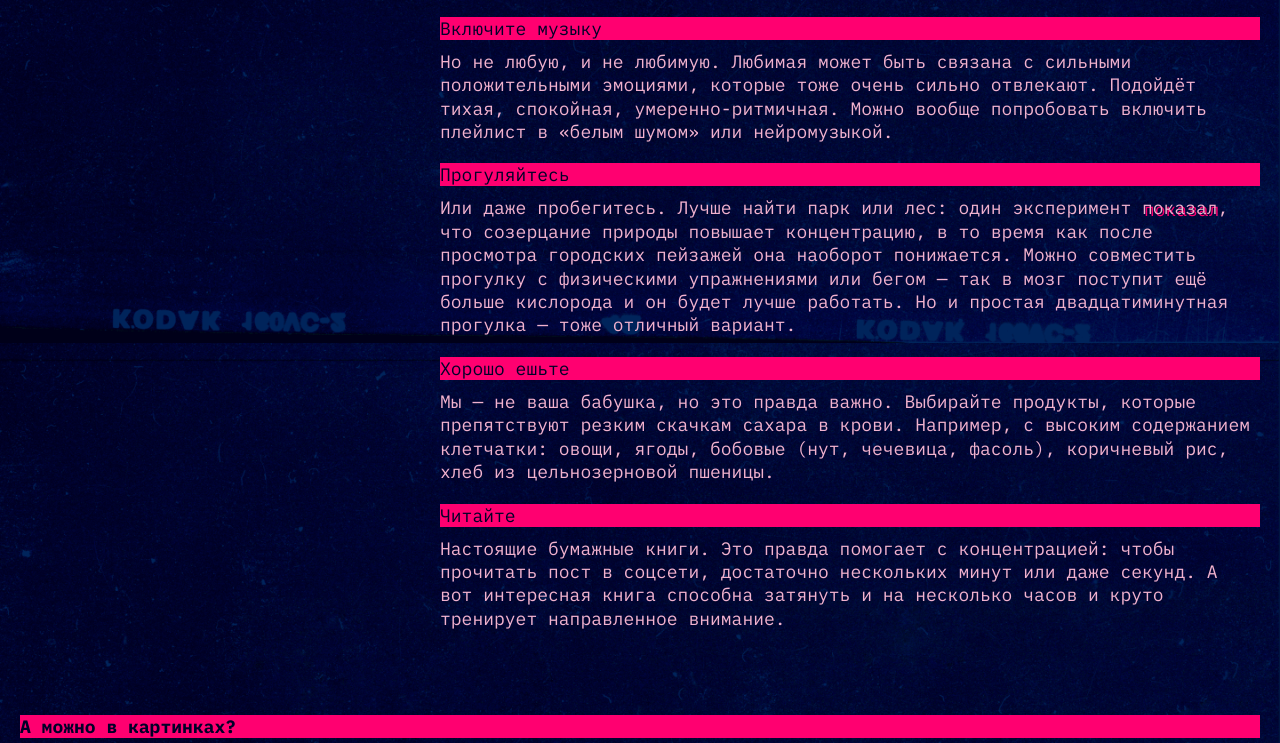
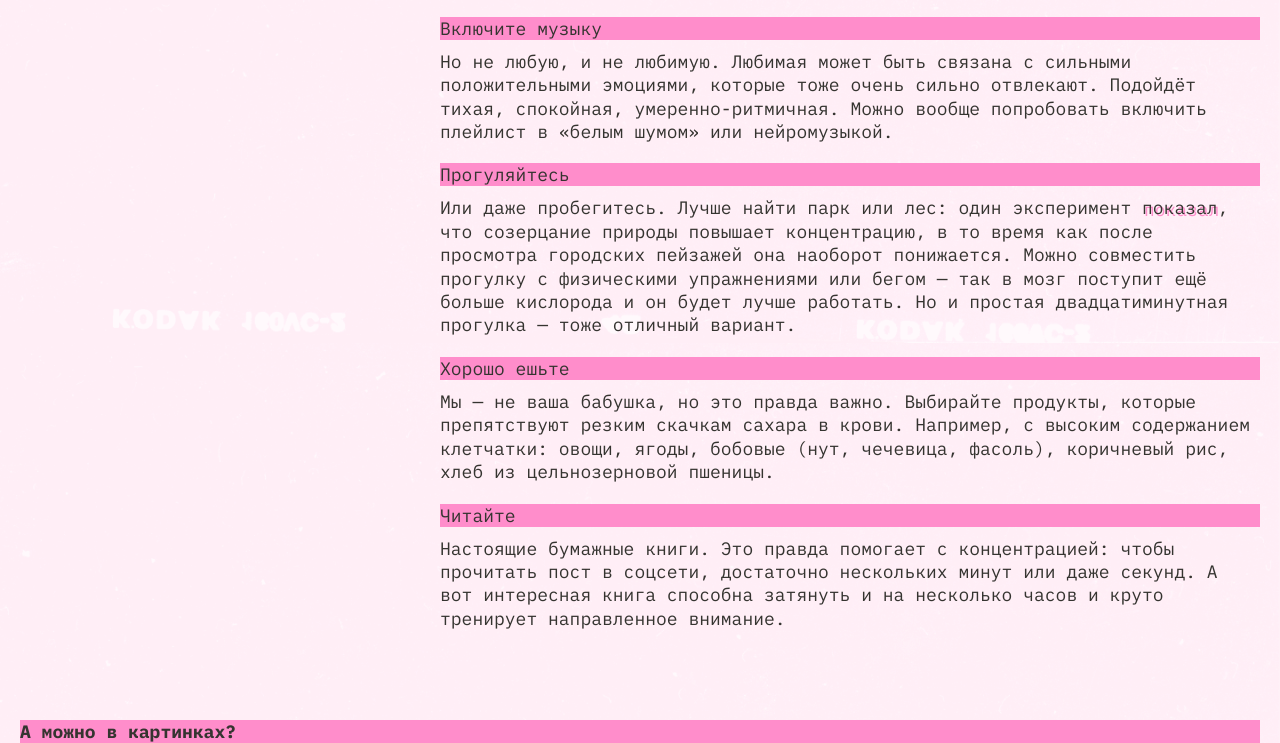
Before and after one commit to mp52-wd/slozhno-sosredotochitsya-fd, a plain HTML site: page index.html in a window 1280 px wide. Shown: the part 2057-2800 px from the top of the page. Drawn offline with Linux system fonts and the light colour scheme.

Commit message:
Second review

```diff
--- a/styles/dark.css
+++ b/styles/dark.css
@@ -1,9 +1,3 @@
-/*
-  Специально для тёмной темы при наличии класса,
-  здесь окажутся стили, которые нужно переопределить принудительно,
-  переключая тему
-*/
-
 :root.theme-dark {
   --color-accent: #db00ff;
   --color-primary: #ff0070;
@@ -38,38 +32,3 @@
 
   --visibility: visible;
 }
-
-.theme-dark .page {
-  --color-accent: #db00ff;
-  --color-primary: #ff0070;
-  --color-secondary: #f1b2ce;
-  --color-additional: #000028;
-  --color-hover: rgba(255, 0, 112, 0.4);
-  --color-shadow-big: 4px 4px 0 var(--color-primary);
-  --color-shadow-small: 2px 2px 0 var(--color-primary);
-
-  --bg-color: #000028;
-  --bg-image: url("../images/cover-image-dark.png");
-
-  --ff-main: 'IBM plex mono', sans-serif;
-  --fz-page: 18px;
-  --fz-text: clamp(1.125rem, 1.125rem + 0vw, 1.125rem);
-
-  --decorated-zone-color: var(--color-primary);
-  --theme-menu-color: var(--color-primary);
-  --theme-menu-hover-color: var(--color-hover);
-  --huge-title-color: var(--color-accent);
-  --huge-text-color: var(--color-additional);
-  --huge-text-bg: var(--color-primary);
-  --huge-shadow-color: var(--color-shadow-big);
-  --link-shadow-color: var(--color-shadow-small);
-  --std-title-text-color: var(--color-additional);
-  --std-title-bg-color: var(--color-primary);
-  --section-title-color: var(--color-primary);
-  --article-text-color: var(--color-secondary);
-  --link-text-color: var(--color-secondary);
-
-  --gap: 10px;
-
-  --visibility: visible;
-}
--- a/styles/light.css
+++ b/styles/light.css
@@ -32,7 +32,9 @@
   --visibility: hidden;
 }
 
-.theme-light .page {
+@media (prefers-color-scheme: light) {
+
+  :root {
     --color-accent: #ffc2e6;
     --color-primary: #ff8dcb;
     --color-secondary: #353430;
@@ -65,3 +67,5 @@
 
     --visibility: hidden;
   }
+
+}
--- a/styles/style.css
+++ b/styles/style.css
@@ -68,10 +68,11 @@
 
 .header__theme-menu-button:focus-visible {
   border-block-end: 1px solid var(--theme-menu-color);
+  outline: none;
 }
 
 .header__theme-menu-button:hover {
-  border: 1px solid var(--theme-menu-hover-color);
+  outline: 1px solid var(--theme-menu-hover-color);
 }
 
 .header__theme-menu-button_active {
@@ -97,7 +98,7 @@
   border: 1px solid var(--theme-menu-color);
   border-radius: 50%;
   background-color: var(--theme-menu-color);
-  box-shadow: 0 0 4px 2px var(--color-accent);
+  box-shadow: 0 0 4px 2px var(--color-primary);
   top: 8px;
   margin-inline-start: var(--gap);
 }
@@ -221,10 +222,6 @@
     right: calc(var(--gap) * 5);
   }
 
-  .huge-title {
-    margin-inline-start: -16px;
-  }
-
   .huge-text {
     max-inline-size: calc(100% / 2);
     margin-block-end: calc(var(--gap) * 2);
@@ -269,7 +266,7 @@
 
   .main__section-galery {
     padding-inline: var(--gap);
-    padding-block-start: calc(var(--gap)* 1.5);
+    padding-block-start: calc(var(--gap)* 2);
   }
 
   .gallery-title {
@@ -390,20 +387,13 @@
 
   .main__section-what {
     grid-template-columns: 1fr;
-    column-gap: calc(var(--gap) * 2);
+    column-gap: 0;
   }
 
-  .main__section-how {
-    margin-block-end: 0;
-  }
-
-  .main__section-how .article__text {
-    margin-block-end: 0;
-  }
 
   .main__section-galery {
     padding-inline: var(--gap);
-    padding-block-start: calc(var(--gap)* 7.5);
+    padding-block-start: calc(var(--gap)* 2);
   }
 
   .gallery-title {
```
Lines whose indentation alone changed are shown as unchanged.
